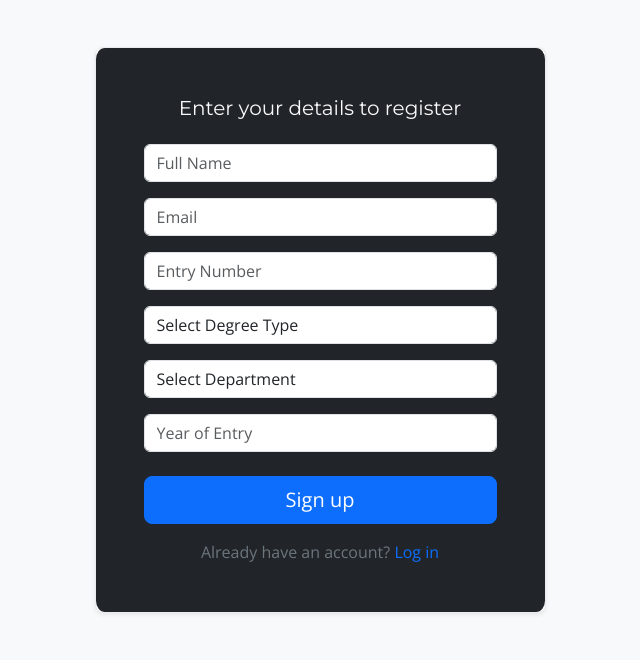
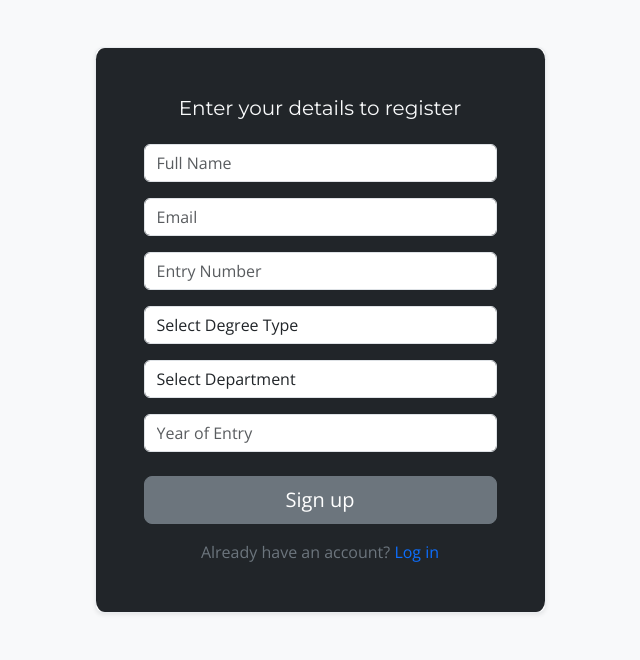
Before and after one commit to tarushi2309/aims-portal-test, a Flask app: template templates/signup_mentee.html in a window 1280 px wide. Shown: the part 51-711 px from the top of the page, without its empty margins (320-960 px from the left). Run offline with Flask 3, Linux system fonts and the light colour scheme; the template is opened without the code that fills it, so the values that code supplies are empty; some libraries are stand-ins or nearby versions.

Commit message:
Updated signup_mentee.html

```diff
--- a/templates/signup_mentee.html
+++ b/templates/signup_mentee.html
@@ -324,7 +324,7 @@
                   </div>
                   <div class="col-12">
                     <div class="d-grid my-3">
-                      <button class="btn btn-primary btn-lg" type="submit">
+                      <button class="btn btn-secondary btn-lg" type="submit">
                         Sign up
                       </button>
                     </div>
```
